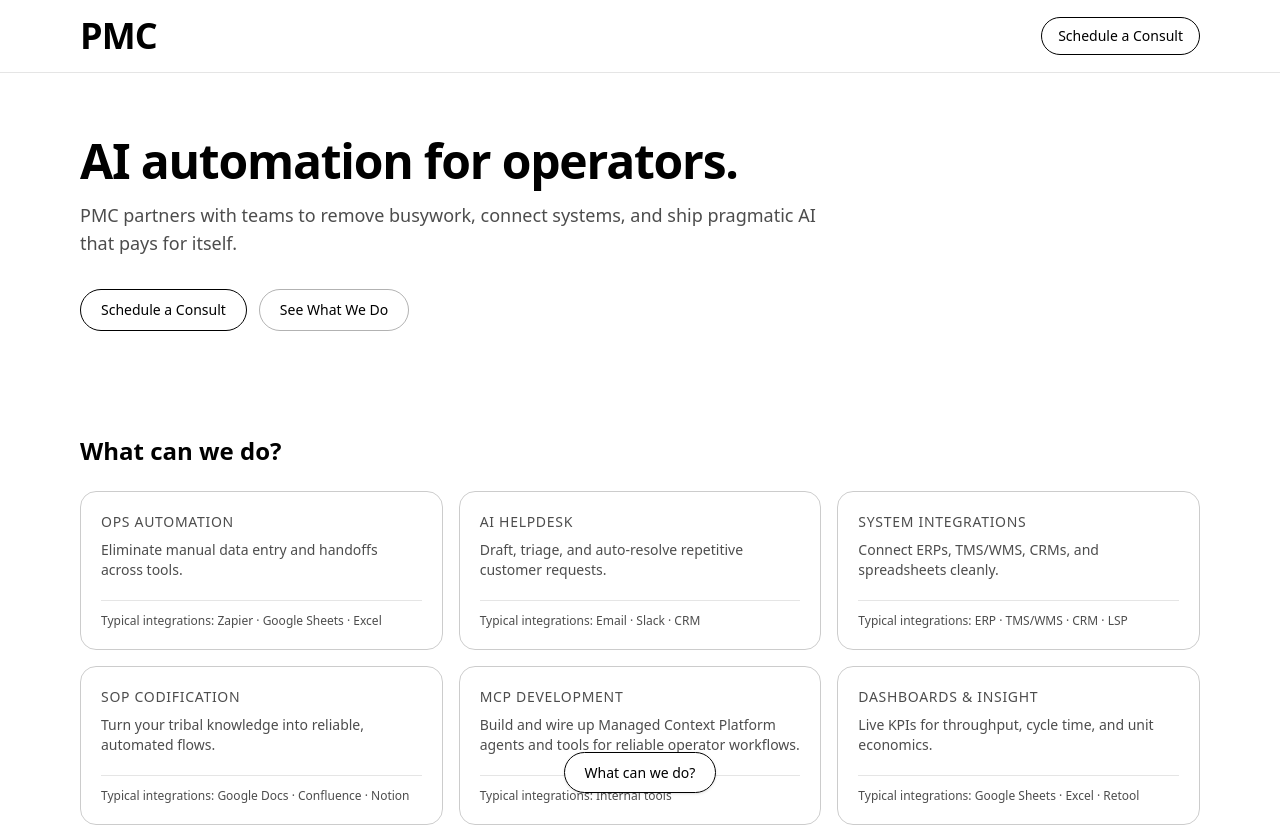
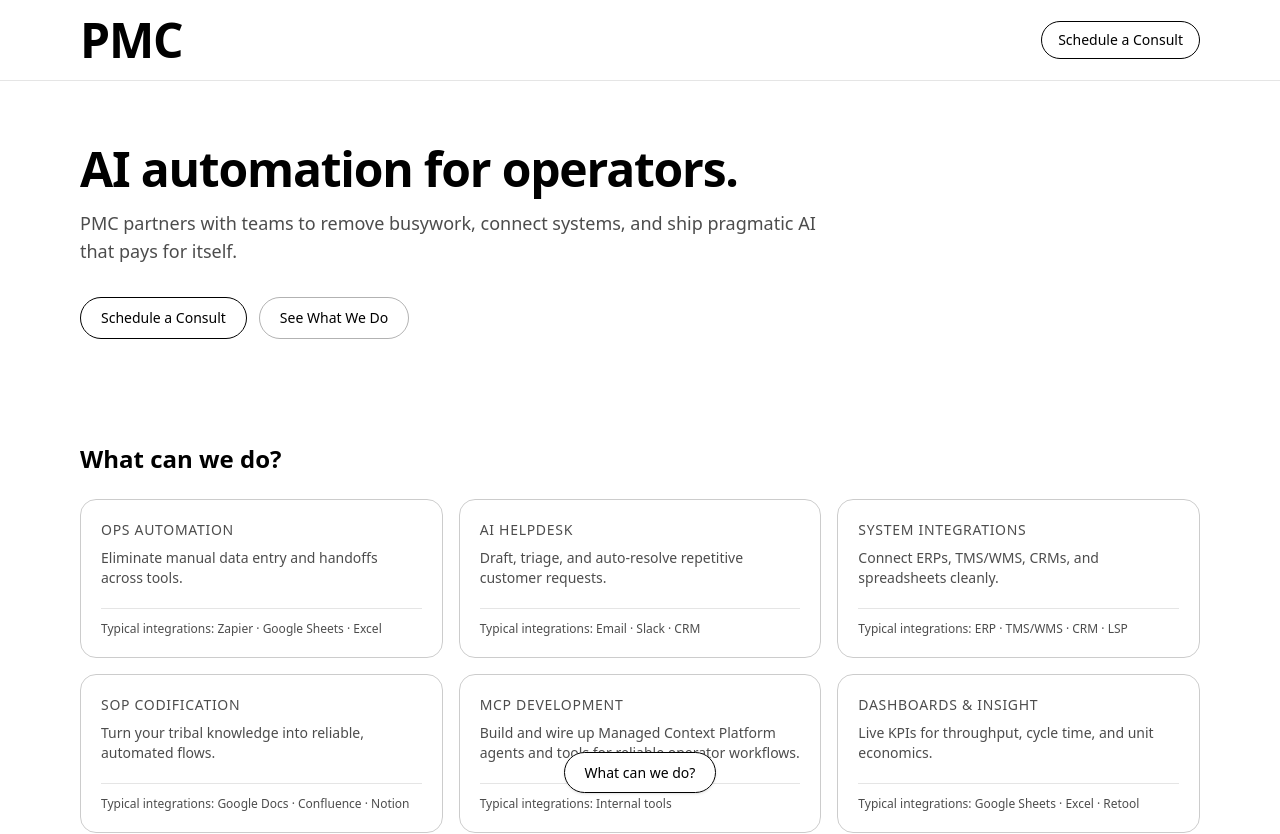
Before and after one commit to PatrickMcElroy/pmc-ai, a React (Vite) app: page / in a window 1280 px wide. Shown: the top 834 px of the page. Built offline with nearby package versions, Linux system fonts and the light colour scheme.

Commit message:
chore: revert build artifacts

```diff
--- a/src/App.tsx
+++ b/src/App.tsx
@@ -156,7 +156,7 @@ export default function App() {
     // Logo sizing classes
     const logo = document.querySelector('[data-testid="logo"]') as HTMLElement | null;
     const classList = logo?.className || "";
-    results.push({ name: "Logo size classes present", pass: classList.includes("text-2xl") && classList.includes("md:text-3xl") });
+    results.push({ name: "Logo size classes present", pass: classList.includes("text-4xl") && classList.includes("md:text-5xl") });
 
     // Services title
     const servicesTitle = document.querySelector('[data-testid="services-title"]');
@@ -235,7 +235,7 @@ export default function App() {
         <div className="mx-auto max-w-6xl px-4 py-4 flex items-center justify-between">
           {/* Logo */}
           <div
-            className="font-black text-3xl md:text-4xl tracking-tight select-none"
+            className="font-black text-4xl md:text-5xl tracking-tight select-none"
             aria-label="PMC logo"
             data-testid="logo"
           >
```
